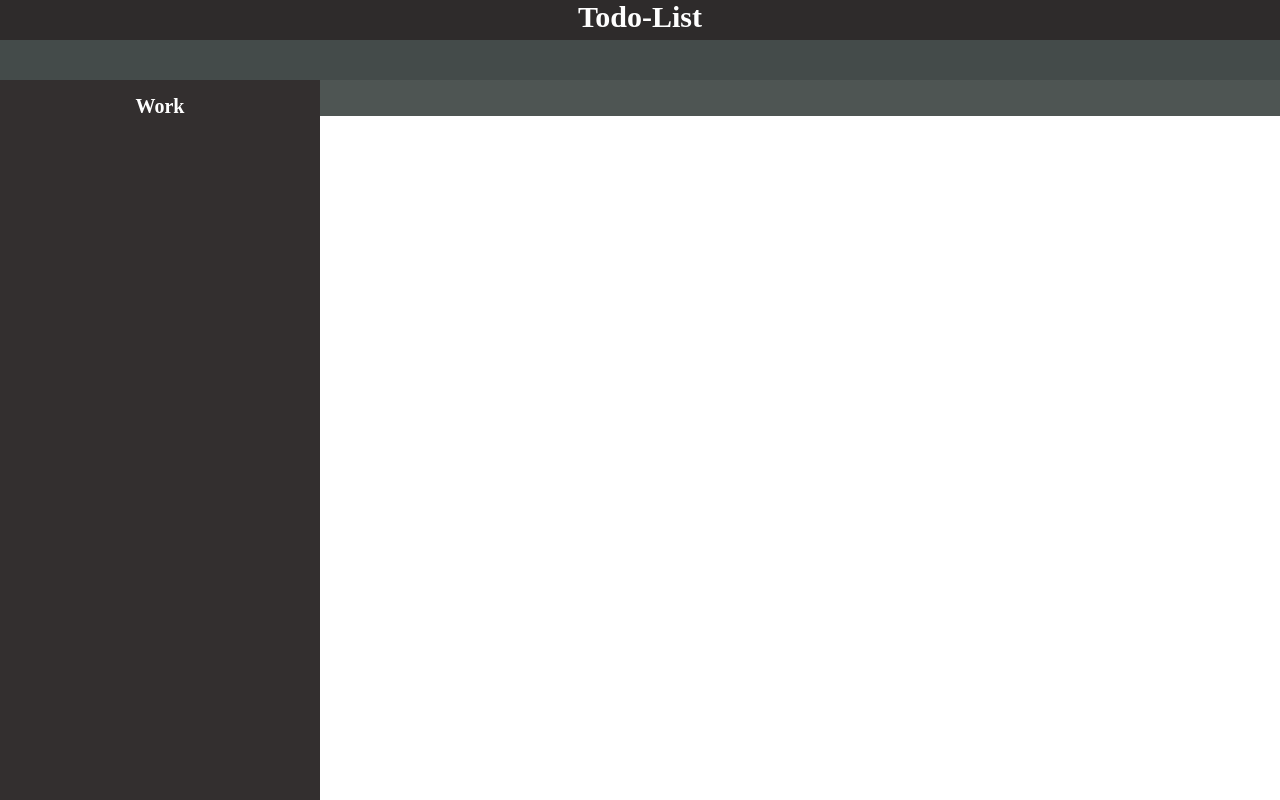
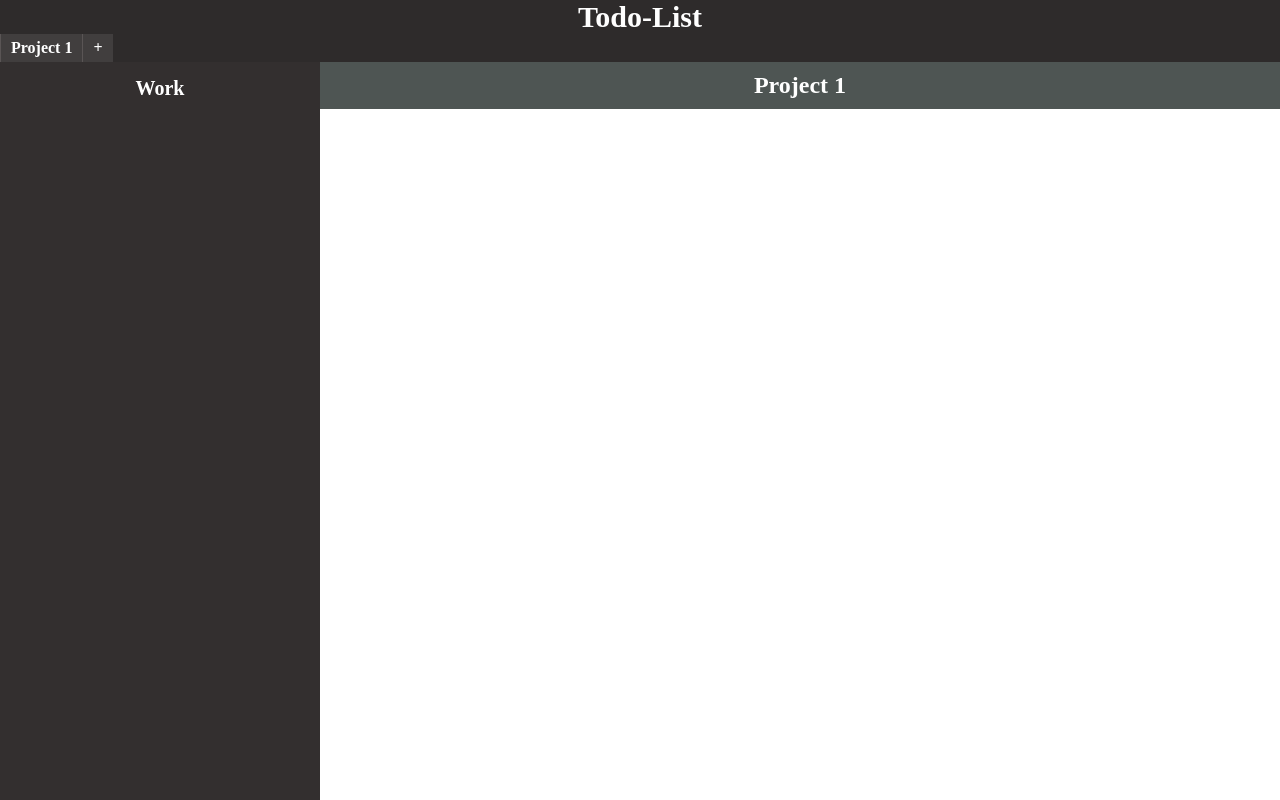
Before and after one commit to vbv-nyk/todo-list, a website built with webpack: page dist/index.html in a window 1280 px wide. Built offline with Linux system fonts and the light colour scheme.

Commit message:
Add project factory function

```diff
--- a/src/index.js
+++ b/src/index.js
@@ -1,2 +1,4 @@
+import init from './init';
 import './styles.css';
-console.log("Hello");
+
+init();
--- a/src/styles.css
+++ b/src/styles.css
@@ -6,10 +6,11 @@
     height: 100vh;
     display: grid;
     grid-template-columns: 1fr 3fr;
-    grid-template-rows: 5vh 5vh auto;
+    grid-template-rows: max-content max-content auto;
 }
 
 .top-bar{
+    padding-top: 10px 0px;
     grid-row: 1/3;
     grid-column: 1/3;
     color: white;
@@ -17,7 +18,7 @@
     background-color: rgb(46, 43, 43);
     display: grid;
     grid-template-columns: 1fr;
-    grid-template-rows: 1fr 1fr;
+    grid-template-rows: max-content max-content;
 }
 
 .top-bar .logo{
@@ -26,8 +27,23 @@
 }
 
 .top-bar .tab-bar{
-    background-color: rgb(68, 75, 74);
+    display: flex;
+
 }
+
+.tab-container{
+    grid-row: 2/3;
+    display: flex;
+}
+.tab-bar .tab-item, .add-tab{
+    display: flex;
+    background-color: rgb(65, 62, 62);
+    justify-content: center;
+    align-items: center;
+    padding: 5px 10px;
+    border-left: 1px rgb(90, 85, 85) solid;
+}
+
 
 .side-bar{
     grid-template-columns: 1/2;
@@ -44,10 +60,15 @@
     grid-row: 3/4;
     grid-column: 2/3;
     display: grid;
-    grid-template-rows: 5% auto;
+    grid-template-rows: max-content auto;
 
 }
 
 .main-container .work-name{
     background-color:rgb(78, 85, 83) ;
+    text-align: center;
+    color: white;
+    font-weight: bold;
+    font-size: x-large;
+    padding: 10px;
 }
```
Also changed, not shown: dist/index.html, dist/main.js.
